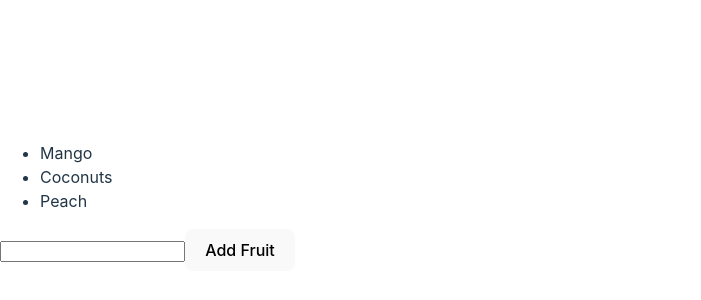
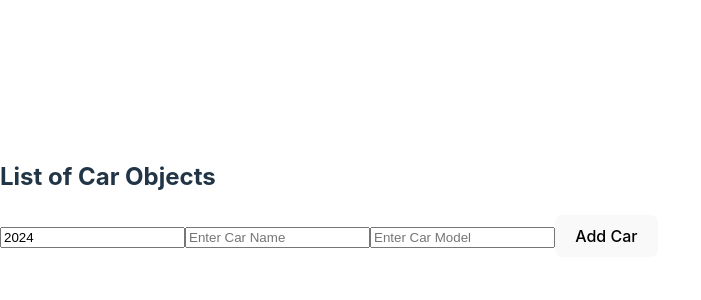
Before and after one commit to mostafafinal/Front-End-Tutorial, a React (Vite) app in the folder react/my-react-app/: page / in a window 1280 px wide. Shown: the part 202-502 px from the top of the page, without its empty margins (0-701 px from the left). Built offline with nearby package versions, Linux system fonts and the light colour scheme.

Commit message:
Learning React Update ArrOfObj

```diff
--- a/react/my-react-app/src/App.jsx
+++ b/react/my-react-app/src/App.jsx
@@ -8,11 +8,11 @@
 // import Form from "./components/form";
 // import ColorPicker from "./components/colorpicker/colorpicker";
 // import MyCar from "./components/mycar";
-import Fruits from "./components/fruits";
+import Car from "./components/car.jsx";
 function App() {
   return (
     <>
-      <Fruits />
+      <Car />
     </>
   );
 }
--- /dev/null
+++ b/react/my-react-app/src/components/car.jsx
@@ -0,0 +1,58 @@
+import { useState } from "react";
+function Car() {
+  const [mycar, setMyCar] = useState([]);
+  const [yaerMade, setYearMade] = useState(new Date().getFullYear());
+  const [carName, setCarName] = useState("");
+  const [carModel, setCarModel] = useState("");
+  const btnClickHandler = () => {
+    const newCar = {
+      name: carName,
+      model: carModel,
+      year: yaerMade,
+    };
+    setMyCar((c) => [...c, newCar]);
+    setYearMade(new Date().getFullYear());
+    setCarName("");
+    setCarModel("");
+  };
+
+  const carNameChangeHandler = (event) => {
+    setCarName(event.target.value);
+  };
+  const carModelChangeHandler = (event) => {
+    setCarModel(event.target.value);
+  };
+  const yearMadeChangeHandler = (event) => {
+    setYearMade(event.target.value);
+  };
+
+  return (
+    <div>
+      <h2>List of Car Objects</h2>
+      <ul>
+        {mycar.map((car, index) => (
+          <li key={index}>
+            {car.year}
+            {car.name}
+            {car.model}
+          </li>
+        ))}
+      </ul>
+      <input type="number" value={yaerMade} onChange={yearMadeChangeHandler} />
+      <input
+        type="text"
+        placeholder="Enter Car Name"
+        value={carName}
+        onChange={carNameChangeHandler}
+      />
+      <input
+        type="text"
+        placeholder="Enter Car Model"
+        value={carModel}
+        onChange={carModelChangeHandler}
+      />
+      <button onClick={btnClickHandler}>Add Car</button>
+    </div>
+  );
+}
+export default Car;
```
